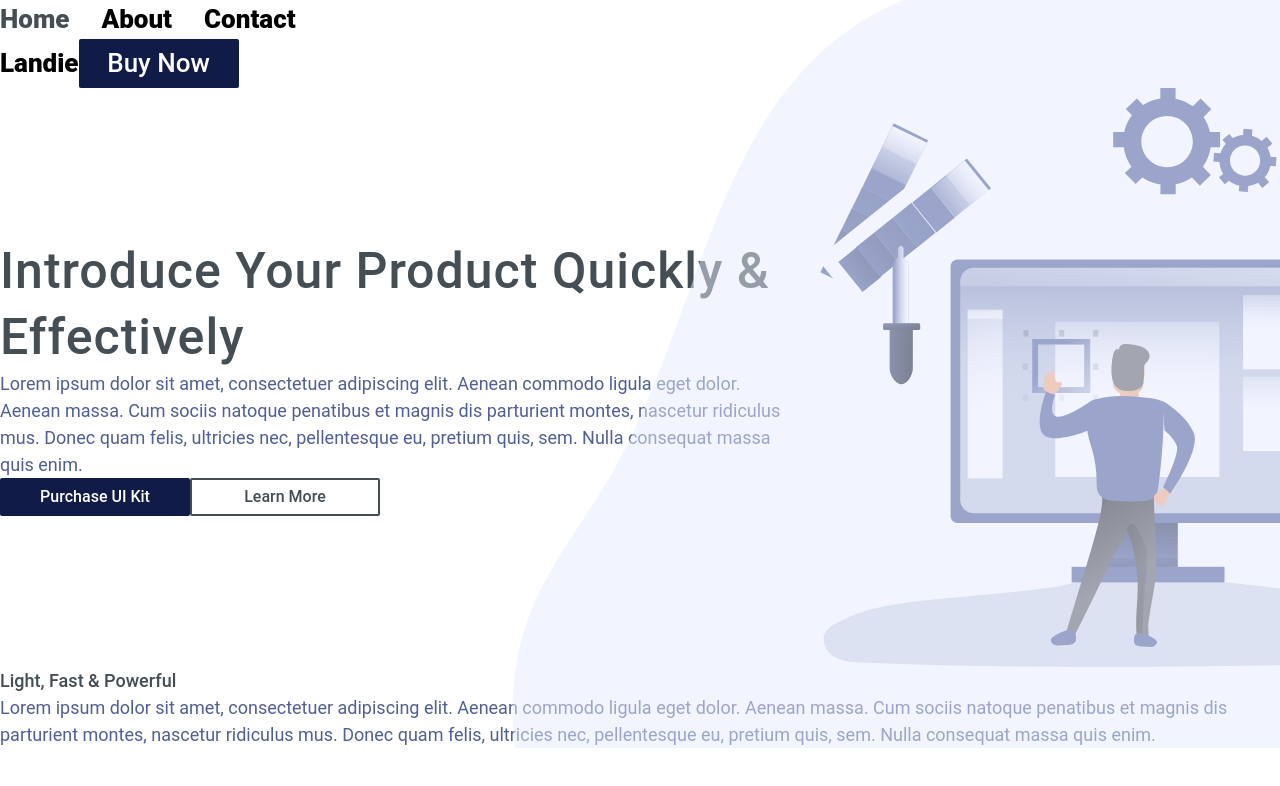
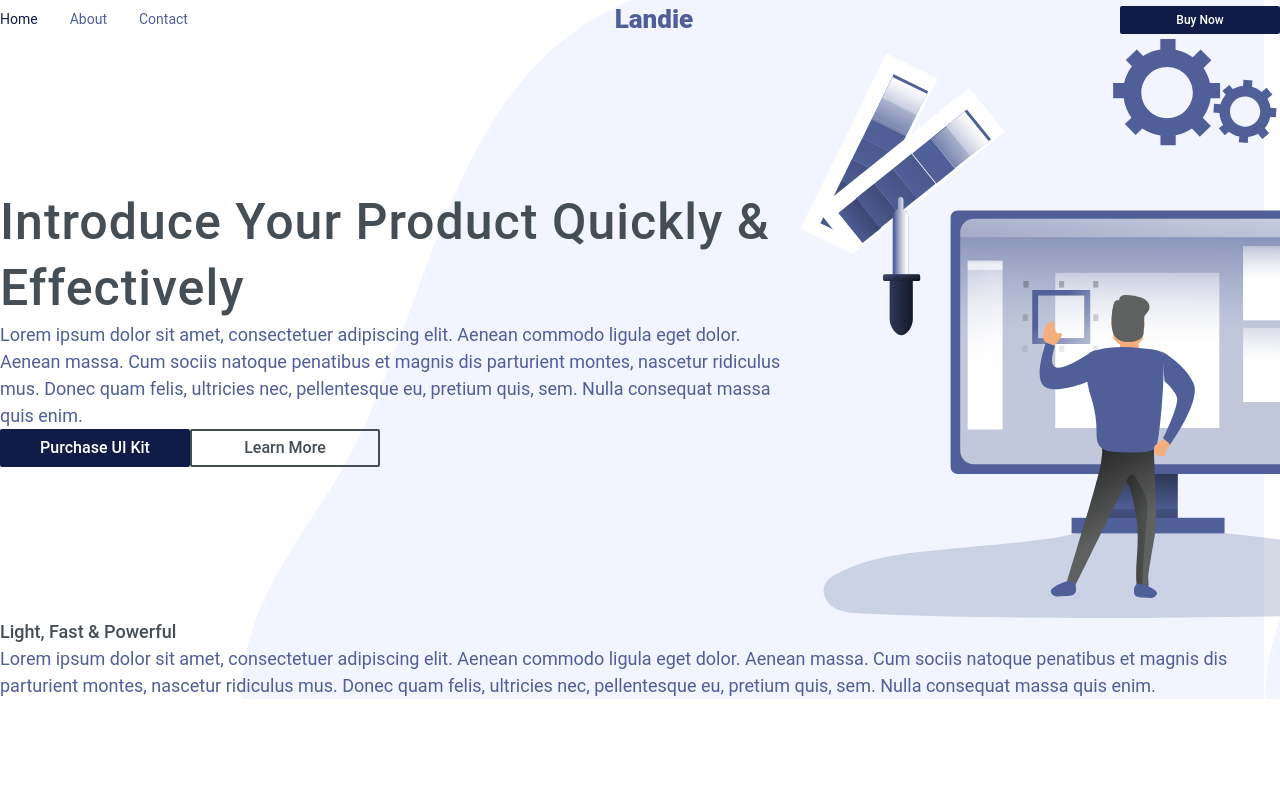
Before and after one commit to laskowska-m/react, a React (Create React App) app in the folder landing-page/: page / in a window 1280 px wide. Shown: the top 786 px of the page. Built offline with nearby package versions, Linux system fonts and the light colour scheme.

Commit message:
replace classes

```diff
--- a/landing-page/src/App.css
+++ b/landing-page/src/App.css
@@ -1,9 +1,9 @@
 .hero-bg-shape{
   background-image: url(./img/hero-shape.png);
-  width: 60%;
+  width: 65rem;
   height: 100%;
   position: absolute;
   top: 0;
   right: 0;
-  z-index: 1;
+  z-index: -1;
 }
--- a/landing-page/src/components/HeroSection/HeroSection.js
+++ b/landing-page/src/components/HeroSection/HeroSection.js
@@ -6,10 +6,10 @@ import './HeroSection.css'
 
 export default function HeroSection() {
     return (
-        <div className='hero-section d-flex justify-content-between v-center'>
+        <div className='hero-section flex space-between v-center'>
             <div>
                 <HeadingWithParagraph title='Introduce Your Product Quickly & Effectively' headingLevel='h1' paragraph='Lorem ipsum dolor sit amet, consectetuer adipiscing elit. Aenean commodo ligula eget dolor. Aenean massa. Cum sociis natoque penatibus et magnis dis parturient montes, nascetur ridiculus mus. Donec quam felis, ultricies nec, pellentesque eu, pretium quis, sem. Nulla consequat massa quis enim.' />
-                <div className='d-flex space-between'>
+                <div className='flex space-between'>
                     <Button className='secondary big'>Purchase UI Kit</Button>
                     <Button className='big'>Learn More</Button>
                 </div>
--- a/landing-page/src/components/Navbar/Navbar.js
+++ b/landing-page/src/components/Navbar/Navbar.js
@@ -6,9 +6,9 @@ import Button from '../Button/Button';
 export default function Navbar() {
 
     return (
-        <nav className='site-title'>
+        <nav className="navbar w-full">
             <NavbarMenu />
-            <Link to='/' className='site-title'>Landie</Link>
+            <Link to='/' className="site-title">Landie</Link>
             <Button className='secondary'>Buy Now</Button>
         </nav>
     )
--- a/landing-page/src/components/Navbar/NavbarMenu.js
+++ b/landing-page/src/components/Navbar/NavbarMenu.js
@@ -4,7 +4,7 @@ import { Link, useMatch, useResolvedPath } from 'react-router-dom';
 
 export default function NavbarMenu() {
     return (
-        <div className='navbar-menu'>
+        <div className='navbar-menu flex'>
             <ul>
                 <CustomLink to="/">Home</CustomLink>
                 <CustomLink to="/about">About</CustomLink>
--- a/landing-page/src/index.css
+++ b/landing-page/src/index.css
@@ -19,9 +19,9 @@ h1{
   letter-spacing: 1px;
 }
 
-.d-flex {
+/* .d-flex {
 display: flex;
-}
+} */
 
 .justify-content-between{
 justify-content: space-between;
```
